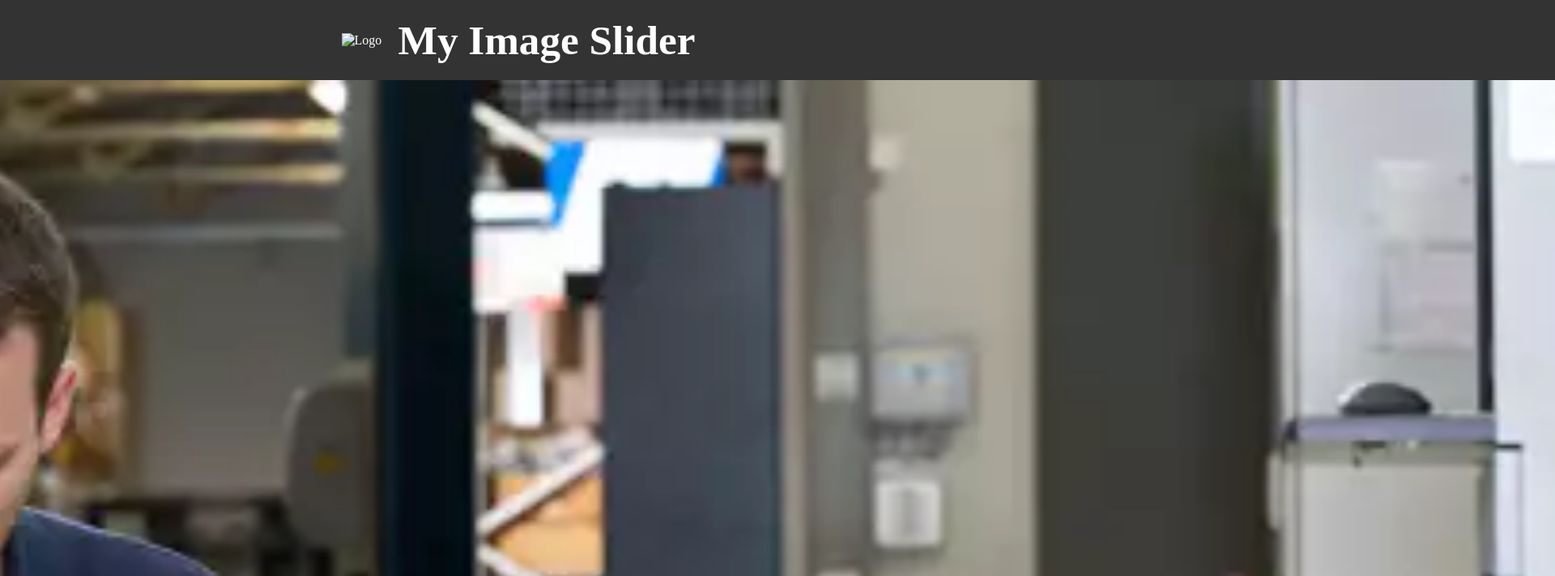
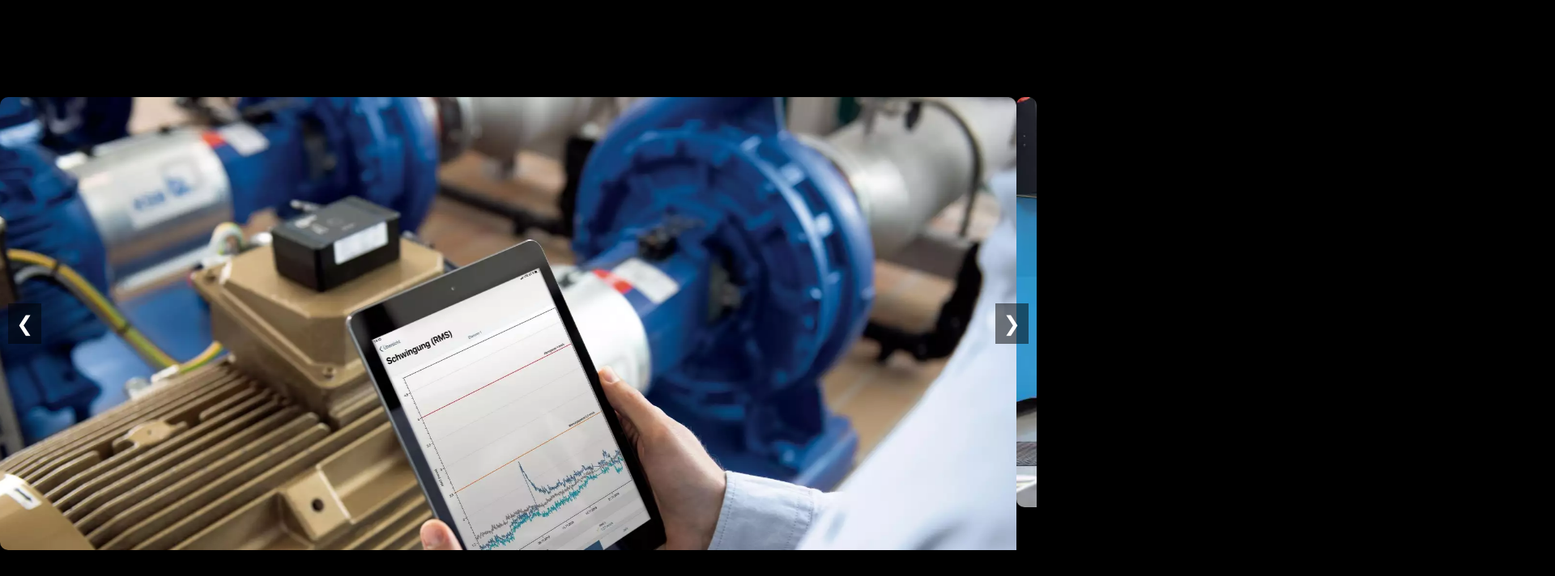
Before and after one commit to ameya202/KsbTest, a plain HTML site: page index.html in a window 1280 px wide. Shown: the top 712 px of the page at 81% size, 1920 px wide, since content can reach past the window. Drawn offline with Linux system fonts and the light colour scheme.

Commit message:
index.html

```diff
--- a/index.html
+++ b/index.html
@@ -3,7 +3,7 @@
 <head>
     <meta charset="UTF-8">
     <meta name="viewport" content="width=device-width, initial-scale=1.0">
-       <style>
+    <style>
         /* Ensure the body and html fill the whole screen */
         html, body {
             margin: 0;
@@ -11,40 +11,16 @@
             height: 100%; /* Make sure body stretches the full screen height */
             display: flex;
             flex-direction: column;
-            justify-content: flex-start;
+            justify-content: center;
             align-items: center;
             background-color: #000000;
         }
 
-        /* Header section styling */
-        .header {
-            width: 100%;
-            padding: 20px;
-            background-color: #333;
-            color: white;
-            display: flex;
-            justify-content: center;
-            align-items: center;
-            gap: 20px;
-            box-sizing: border-box;
-        }
-
-        .logo {
-            width: 50px; /* Logo size */
-            height: auto;
-        }
-
-        .header h1 {
-            font-size: 4vw; /* Responsive font size based on viewport width */
-            margin: 0;
-            text-align: center;
-        }
-
-        /* Slider container to take the remaining space */
+        /* Slider container to take the full screen */
         .slider-container {
             position: relative;
-            width: 1000vw; /* Full width of the viewport */
-            height: 700vh; /* 70% of the viewport height */
+            width: 100vw; /* Full width of the viewport */
+            height: 70vh; /* 70% of the viewport height */
             max-height: 1000px; /* Max height of 1000px */
             overflow: hidden;
             border-radius: 10px;
@@ -56,8 +32,8 @@
         }
 
         .slider-images img {
-            width: 100%;
-            height: 100%;
+            width: 100%; /* Each image takes 100% of the container width */
+            height: 100%; /* Each image takes 100% of the container height */
             object-fit: cover;
             border-radius: 10px;
         }
@@ -85,10 +61,6 @@
 
         /* Responsive design for smaller screens */
         @media (max-width: 768px) {
-            .header h1 {
-                font-size: 6vw; /* Smaller font size on mobile devices */
-            }
-
             .slider-container {
                 height: 50vh; /* Reduce height of slider on smaller screens */
             }
@@ -101,12 +73,6 @@
     </style>
 </head>
 <body>
-
-    <!-- Header Section -->
-    <div class="header">
-        <img src="logo.png" alt="Logo" class="logo"> <!-- Replace with your logo -->
-        <h1>My Image Slider</h1>
-    </div>
 
     <!-- Slider Section -->
     <div class="slider-container">
```
